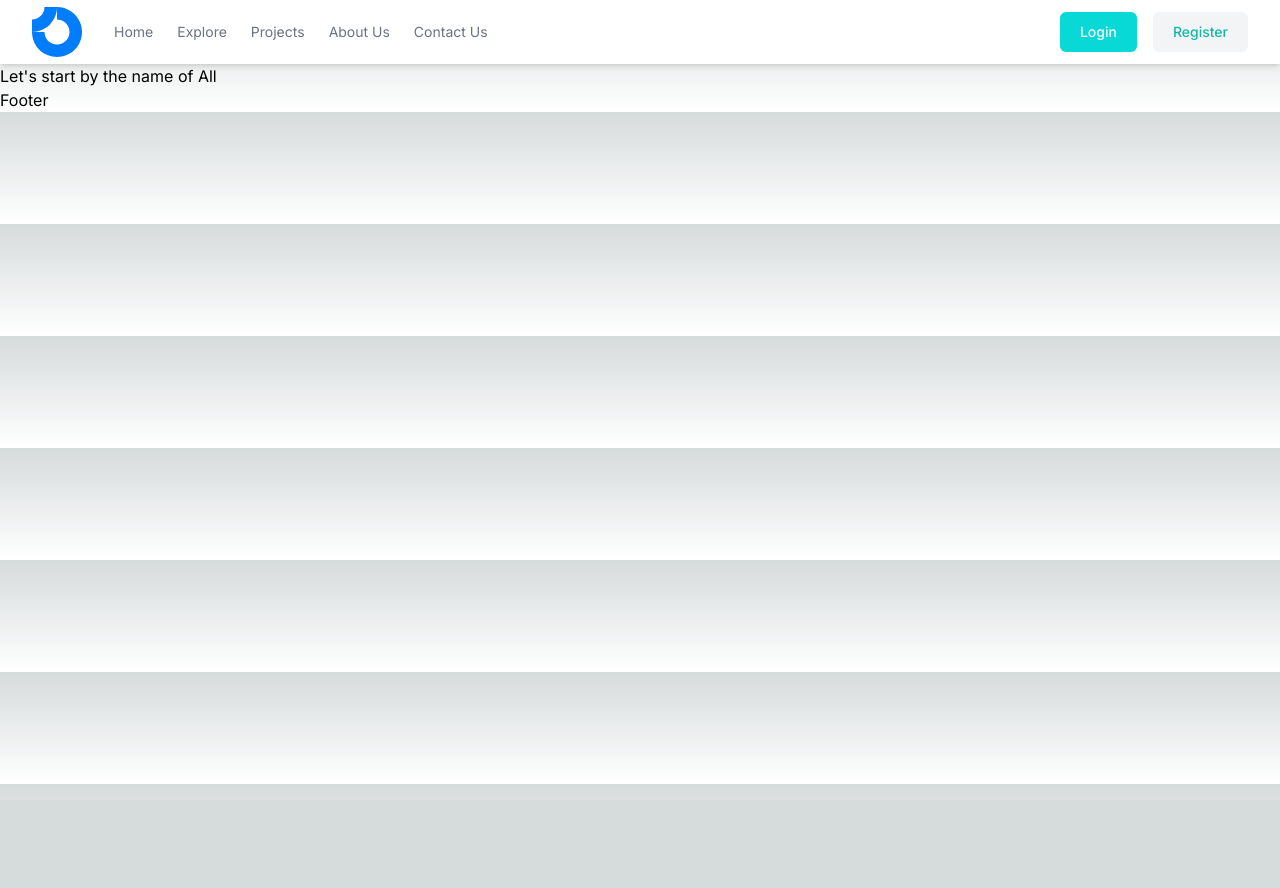
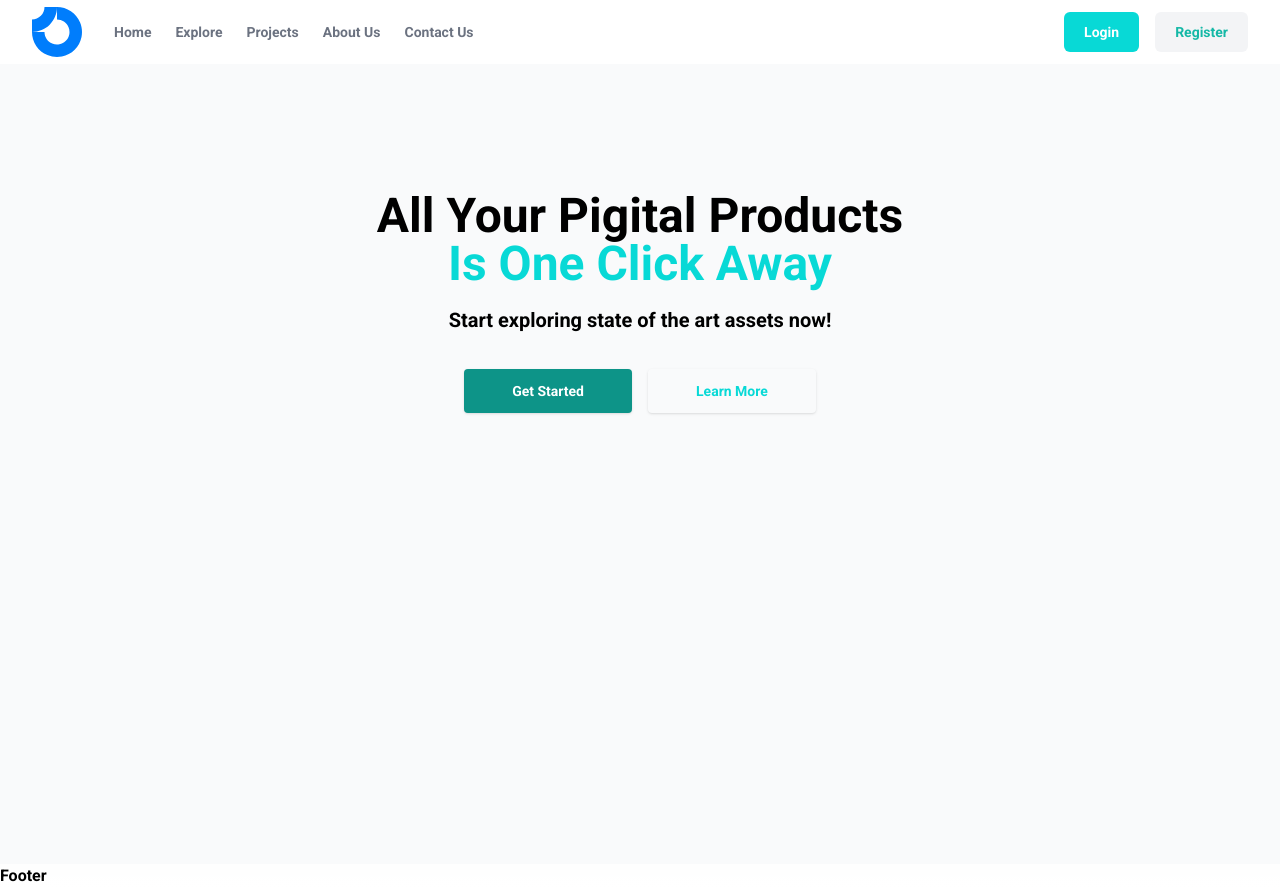
Before and after one commit to aboodGalal/Ecommerce-app, a Next.js app: page / in a window 1280 px wide. Before the commit the page ends 800 px from the top, so only its background shows below. Built offline with nearby package versions, Linux system fonts and the light colour scheme.

Commit message:
Adding hero section by the same way and changing the font to Roboto

```diff
--- /dev/null
+++ b/app/_components/Hero.jsx
@@ -0,0 +1,40 @@
+import React from 'react'
+
+function Hero() {
+  return (
+    <section className="bg-gray-50">
+  <div className="mx-auto max-w-screen-xl px-4 py-32 lg:flex lg:h-screen">
+    <div className="mx-auto max-w-xl text-center">
+      <h1 className="text-3xl font-extrabold sm:text-5xl">
+        All Your Pigital Products
+        <strong className="font-extrabold text-primary sm:block">Is One Click Away</strong>
+      </h1>
+
+      <p className="mt-4 sm:text-xl/relaxed">
+        Start exploring state of the art assets now!
+      </p>
+
+      <div className="mt-8 flex flex-wrap justify-center gap-4">
+        <a
+          className="block w-full rounded bg-teal-600 px-12 py-3 text-sm font-medium text-white shadow
+          hover:bg-primary focus:outline-none focus:ring active:bg-red-500 sm:w-auto"
+          href="#"
+        >
+          Get Started
+        </a>
+
+        <a
+          className="block w-full rounded px-12 py-3 text-sm font-medium text-primary shadow
+          hover:text-primary focus:outline-none focus:ring active:text-red-500 sm:w-auto"
+          href="#"
+        >
+          Learn More
+        </a>
+      </div>
+    </div>
+  </div>
+</section>
+  )
+}
+
+export default Hero
--- a/app/layout.js
+++ b/app/layout.js
@@ -1,9 +1,9 @@
-import { Inter } from "next/font/google";
+import { Roboto } from "next/font/google";
 import "./globals.css";
 import Header from "./_components/Header";
 import Footer from "./_components/Footer";
 
-const inter = Inter({ subsets: ["latin"] });
+const inter = Roboto({ subsets: ["latin"], weight: '700' });
 
 export const metadata = {
   title: "Ecommerce-App",
--- a/app/page.js
+++ b/app/page.js
@@ -1,7 +1,10 @@
 import Image from "next/image";
+import Hero from "./_components/Hero";
 
 export default function Home() {
   return (
-    <div>Let's start by the name of All</div>
+    <div>
+      <Hero />
+    </div>
   );
 }
```
Also changed, not shown: app/_components/Hoero.jsx (deleted).
